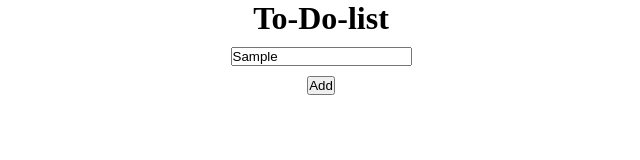
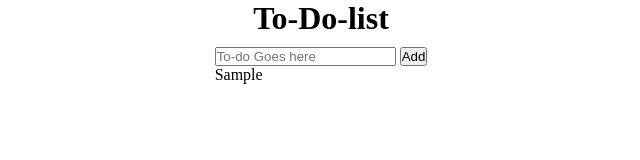
Before and after one commit to manav1913/To-do-app, a plain HTML site: page index.html in a window 1280 px wide. Both pictures are taken after typing "Sample" into the empty fields and a click on the button "Add". Shown: the whole page, without its empty margins (319-959 px from the left). Drawn offline with Linux system fonts and the light colour scheme.

Commit message:
Add basic todo functionality

```diff
--- a/index.html
+++ b/index.html
@@ -9,8 +9,13 @@
 <body>
    <div class="container">
         <h1>To-Do-list</h1>
-        <input type="text" placeholder="To-do Goes here" id="todo">
-        <button id="add">Add</button>
+    <div class="main">
+          <input type="text" placeholder="To-do Goes here" id="todo">
+          <button id="add">Add</button>
+          <div>
+            <p id="txt"></p>
+          </div>
+    </div>
    </div>
     <script src="index.js"></script>
 </body>
--- a/index.js
+++ b/index.js
@@ -0,0 +1,24 @@
+const inputEl = document.getElementById("todo")
+const addEl = document.getElementById("add")
+const txtEl = document.getElementById("txt")
+
+let todoList = []
+
+
+addEl.addEventListener("click", add)
+
+
+function add(){
+    let input = inputEl.value
+
+    if(input === "") return
+
+    txtEl.innerHTML = ""
+
+    todoList.push(input)
+
+    for(let i=0; i<todoList.length; i++){
+        txtEl.innerHTML += `<p>${todoList[i]}</p>`
+    }
+    inputEl.value = ""
+}
```
